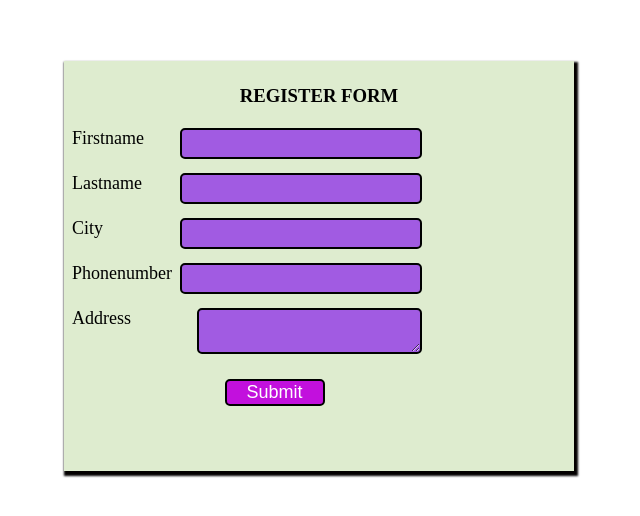
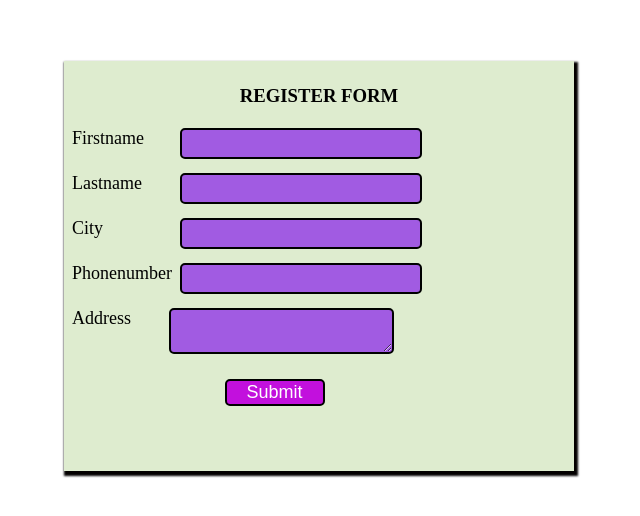
Before and after one commit to Gowtham21062004/Form-Validation-using-Html-Css-and-JavaScript, a plain HTML site: page index.html in a window 1280 px wide. Shown: the part 142-658 px from the top of the page, without its empty margins (321-961 px from the left). Drawn offline with Linux system fonts and the light colour scheme.

Commit message:
Update style.css

```diff
--- a/style.css
+++ b/style.css
@@ -47,3 +47,6 @@ button{
     width: 20%;
     margin-left: 156px;
 }
+.form textarea{
+    margin-right: 28px;
+}
```
